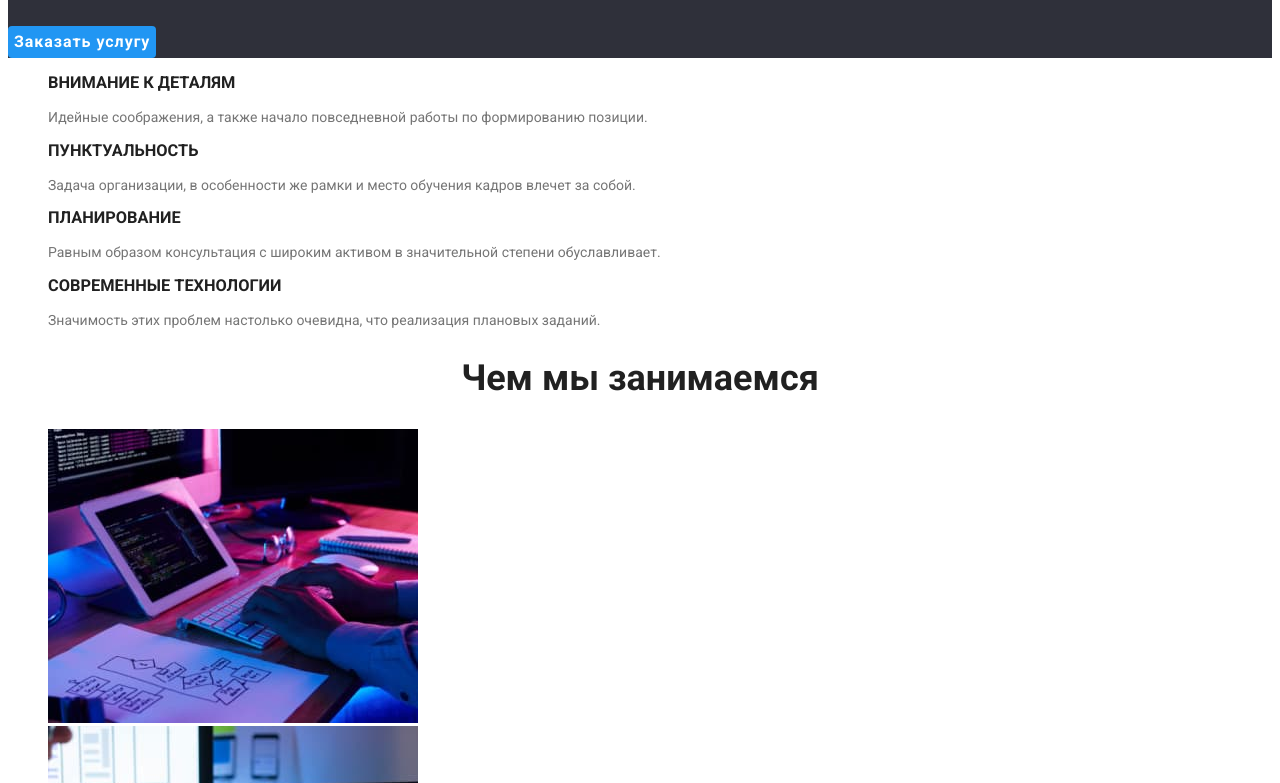
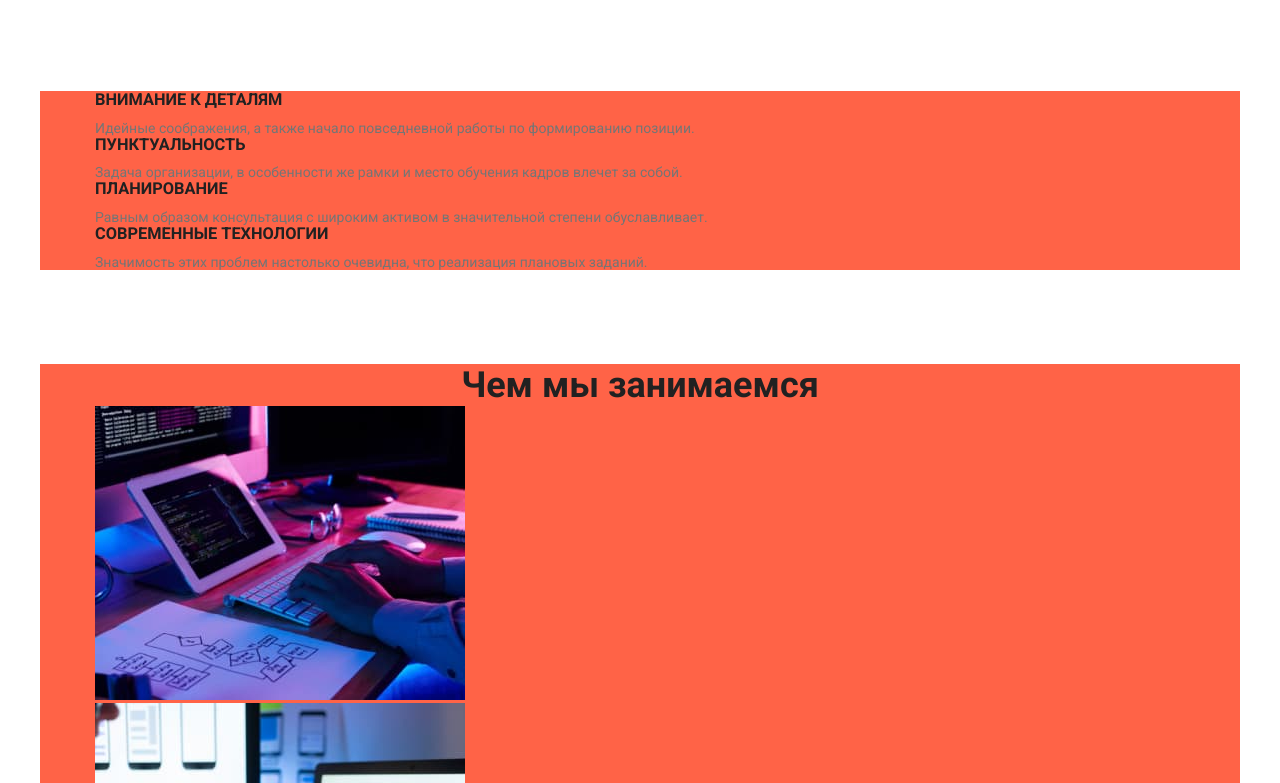
Before and after one commit to mezochka/goit-markup-hw-03, a plain HTML site: page index.html in a window 1280 px wide. Shown: the part 257-1040 px from the top of the page. Drawn offline with nearby package versions, Linux system fonts and the light colour scheme.

Commit message:
add common containers, padings and margins to index

```diff
--- a/css/styles.css
+++ b/css/styles.css
@@ -37,6 +37,8 @@ body {
 
 .list {
   list-style: none;
+  margin-top: 0;
+  margin-bottom: 0;
 }
 /* navigation */
 .site-nav .link {
@@ -72,6 +74,8 @@ body {
   font-size: 36px;
   line-height: 1.17;
   text-align: center;
+  margin-top: 0;
+  margin-bottom: 0;
 }
 
 .hero-title {
@@ -82,6 +86,8 @@ body {
   text-align: center;
   letter-spacing: 0.06em;
   text-transform: uppercase;
+  margin-top: 0;
+  margin-bottom: 30px;
 }
 
 .button {
@@ -100,9 +106,16 @@ body {
   display: flex;
   border: none;
   border-radius: 4px;
+
+  padding: 10px 32px;
+  min-width: 200px;
 }
 
 /* competencies  */
+.section {
+  padding-top: 94px;
+  padding-bottom: 94px;
+}
 
 .competencies .title {
   color: var(--title-text-color);
@@ -111,8 +124,29 @@ body {
   line-height: 1.14;
   text-transform: uppercase;
 
+  margin-top: 0;
+  margin-bottom: 10px;
 }
 
+.content {
+  margin-top: 0;
+  margin-bottom: 0;
+}
+.container {
+  width: 1200px;
+  margin-left: auto;
+  margin-right: auto;
+  padding-right: 15px;
+  padding-left: 15px;
+  background-color: tomato;
+}
+
+/* examples of main page */
+
+.no-padding {
+  padding-top: 0;
+  padding-bottom: 0;
+}
 /* staffing  */
 .bgcolor-staff {
   background-color: var(--bg-color-filter);
@@ -124,11 +158,19 @@ body {
   font-size: 16px;
   line-height: 1.19;
   text-align: center;
+
+  margin-top: 30px;
+  margin-bottom: 10px;
 }
 .staff-name {
   font-size: 16px;
   line-height: 1.19;
   text-align: center;
+
+  margin-top: 0;
+  margin-bottom: 0;
+
+  padding-bottom: 30px;
 }
 
 .staff-item {
@@ -172,6 +214,8 @@ body {
   cursor: pointer;
   border: none;
   border-radius: 4px;
+
+  padding: 6px 22px;
 }
 
 .filter:hover,
--- a/index.html
+++ b/index.html
@@ -6,6 +6,7 @@
     <meta name="viewport" content="width=device-width, initial-scale=1.0">
     <title>WebStudio</title>
     <link href="https://fonts.googleapis.com/css2?family=Raleway:wght@700&family=Roboto:wght@400;500;700;900&display=swap" rel="stylesheet">
+    <link rel="stylesheet" href="https://cdnjs.cloudflare.com/ajax/libs/modern-normalize/1.1.0/modern-normalize.min.css">
     <link rel="stylesheet" href="./css/styles.css">
 </head>
 <body>
@@ -36,38 +37,43 @@
 
         <!-- competencies -->
         <section class="section">
+            <div class="container">
                 <!-- hidden title -->
                 <h2 class="section-title" hidden>Наши компетенции</h2>
                 <!-- end of hidden title -->
                 <ul class="list competencies">
                     <li>
                         <h3 class="title">Внимание к деталям</h3>
-                    <p>Идейные соображения, а также начало повседневной работы по формированию позиции.</p>
+                        <p class="content">Идейные соображения, а также начало повседневной работы по формированию позиции.</p>
                     </li>
                     <li>
                         <h3 class="title">Пунктуальность</h3>
-                    <p>Задача организации, в особенности же  рамки и место обучения кадров влечет за собой.</p>
+                        <p class="content">Задача организации, в особенности же  рамки и место обучения кадров влечет за собой.</p>
                     </li>
                     <li>
                         <h3 class="title">Планирование</h3>
-                    <p>Равным образом консультация с широким активом в значительной степени обуславливает.</p>
+                        <p class="content">Равным образом консультация с широким активом в значительной степени обуславливает.</p>
                     </li>
                     <li>
                         <h3 class="title">Современные технологии</h3>
-                    <p>Значимость этих проблем настолько очевидна, что реализация плановых заданий.</p>
+                        <p class="content">Значимость этих проблем настолько очевидна, что реализация плановых заданий.</p>
                     </li>
                 </ul>
+            </div>
         </section>
-        <section class="section">
+        <section class="section no-padding">
+            <div class="container">
                 <h2 class="section-title">Чем мы занимаемся</h2>
                 <ul class="list">
                     <li><img src="./image/zanyatie-1-sq.jpg" alt="работает на десктопным приложением" width="370"></li>
                     <li><img src="./image/zanyatie-2-sq.jpg" alt="работает на мобильном приложении" width="370"></li>
                     <li><img src="./image/zanyatie-3-sq.jpg" alt="работает с палитрой цветов" width="370"></li>
                 </ul>
+            </div>
         </section>
         <!-- staffing -->
         <section class="section bgcolor-staff">
+            <div class="container">
                 <h2 class="section-title">Наша команда</h2>
                 <ul class="list staffing">
                     <li class="staff-item">
@@ -91,7 +97,7 @@
                         <p lang="en" class="staff-name">UI Designer</p>
                     </li>
                 </ul>
-
+            </div>
         </section>
     </main>
 
```
Also changed, not shown: portfolio.html (+1 -0 lines). Lines whose indentation alone changed are shown as unchanged.
